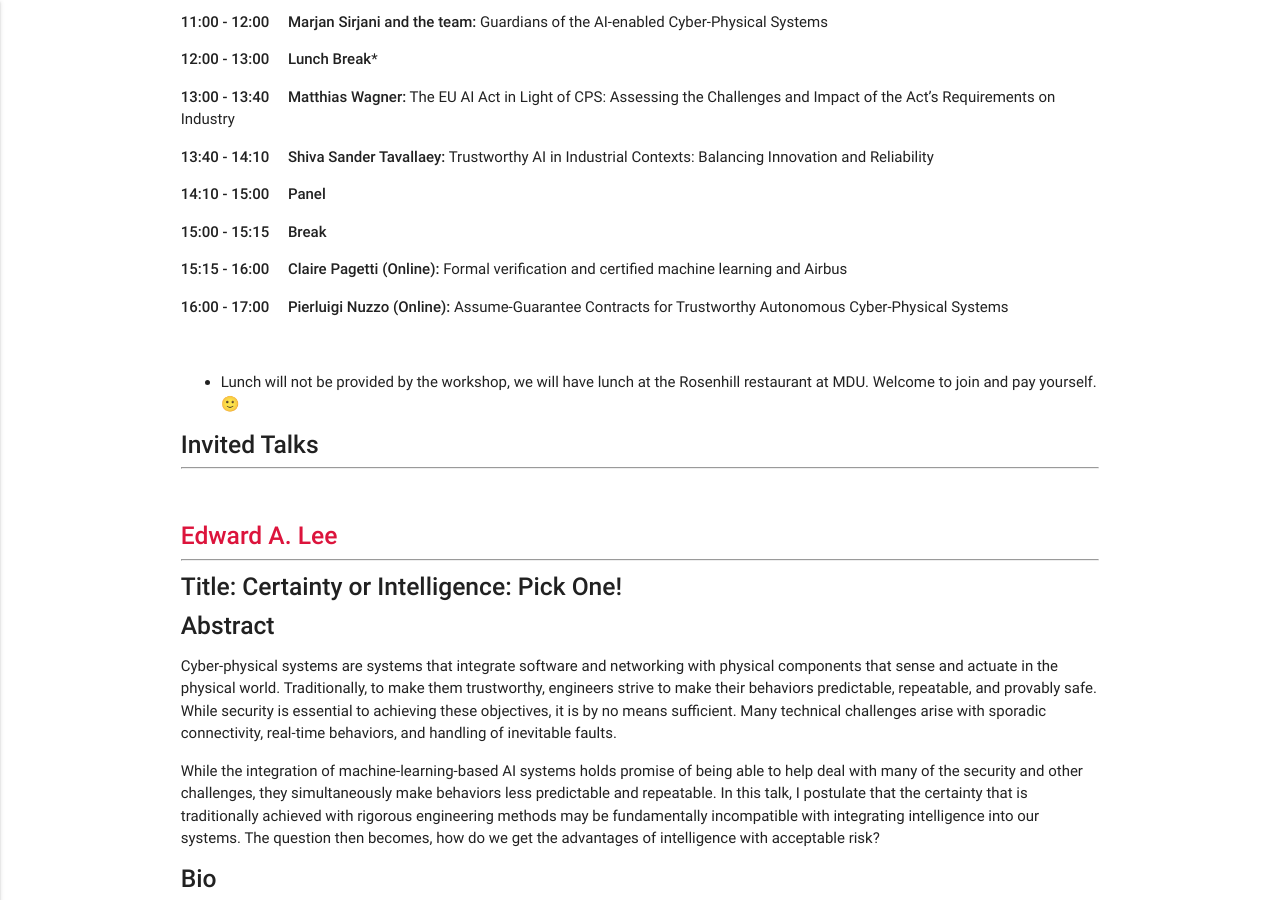
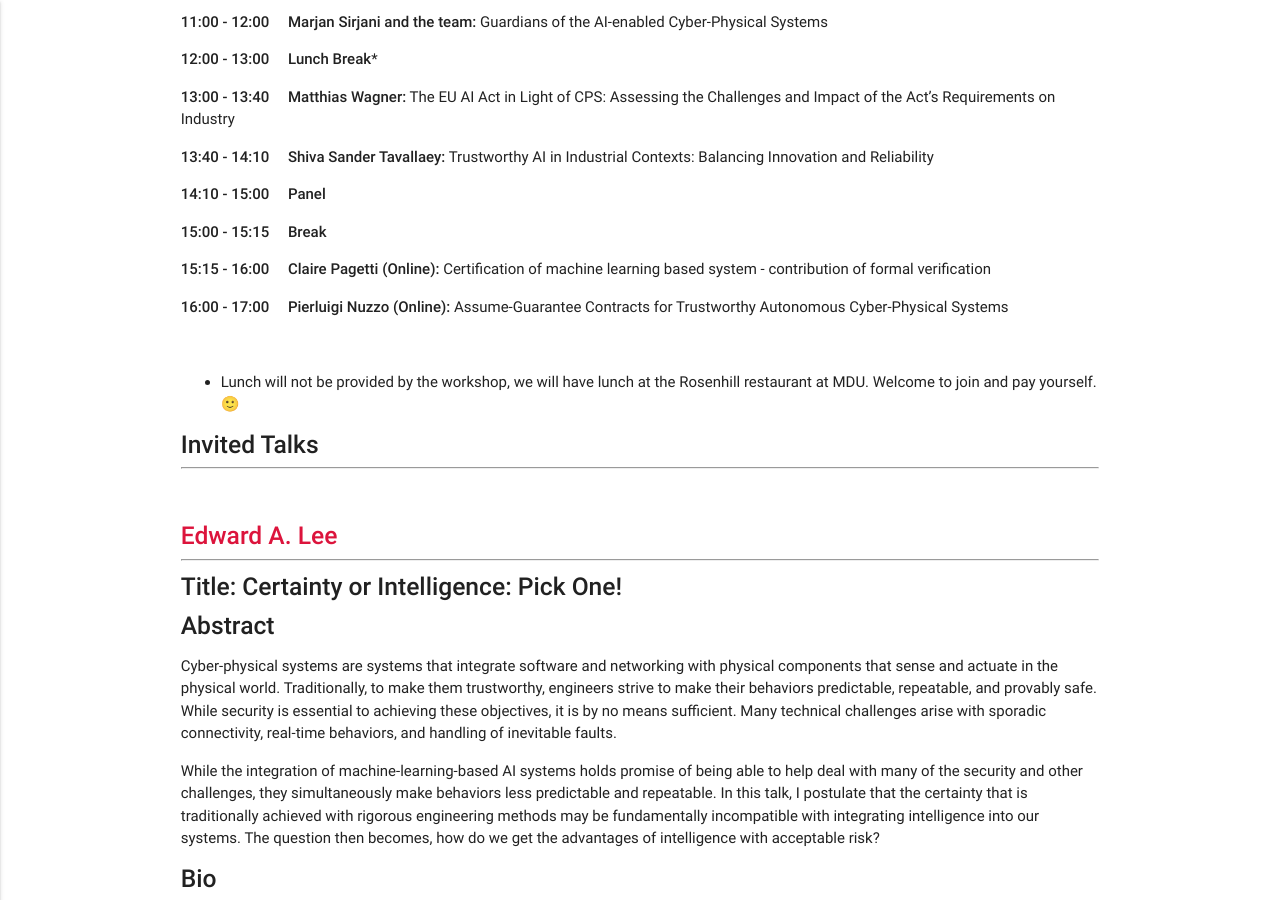
Before and after one commit to rebeca-lang/rebeca-lang.github.io, a Jekyll site: the page built from events/TrustCPS-AI.md, in a window 1280 px wide and 900 px high, scrolled down 2385 px. Built offline with Jekyll 4.4.1, drawn with Linux system fonts in a browser that asks for light colours.

Commit message:
Update TrustCPS-AI.md Claire's talk

```diff
--- a/events/TrustCPS-AI.md
+++ b/events/TrustCPS-AI.md
@@ -93,7 +93,7 @@ The workshop features invited talks by Edward A. Lee (UC Berkeley) on the trade-
 
 **15:00 - 15:15** &nbsp; &nbsp; **Break**
 
-**15:15 - 16:00** &nbsp; &nbsp; **Claire Pagetti (Online):** Formal verification and certified machine learning and Airbus
+**15:15 - 16:00** &nbsp; &nbsp; **Claire Pagetti (Online):** Certification of machine learning based system - contribution of formal verification
 
 **16:00 - 17:00** &nbsp; &nbsp; **Pierluigi Nuzzo (Online):** Assume-Guarantee Contracts for Trustworthy Autonomous Cyber-Physical Systems
 
```
